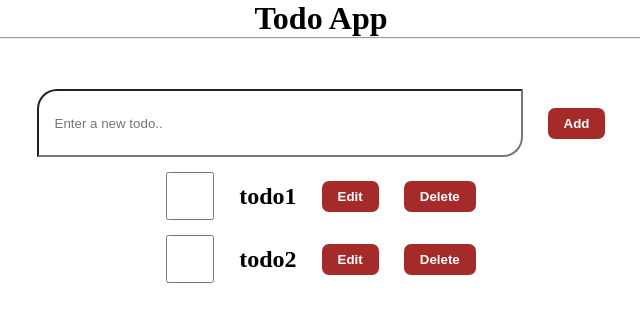
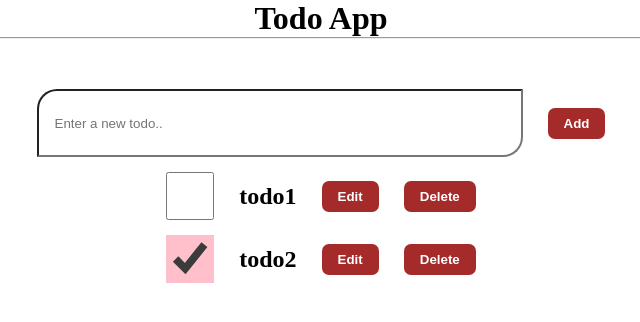
Before and after one commit to chandra-12-sinha/Todo_App, a React (Vite) app: page / in a window 1280 px wide. Shown: the top 322 px of the page, without its empty margins (319-959 px from the left). Built offline with nearby package versions, Linux system fonts and the light colour scheme.

Commit message:
added some props and some function in todo file

```diff
--- a/src/App.jsx
+++ b/src/App.jsx
@@ -6,7 +6,7 @@ import TodoList from './Components/TodoList/TodoList'
 function App() {
   const[list, setList] = useState([
     { id:1, todoData: 'todo1', finished: false},
-    { id:2, todoData: 'todo2', finished: false},
+    { id:2, todoData: 'todo2', finished: true},
 
 
   ])
@@ -17,7 +17,7 @@ function App() {
         <AddTodo updateList={(todo)=> setList([
           ...list,{id: list.length +1, todoData:todo, finished:false}
         ])}/>
-    <TodoList list={list}/>
+    <TodoList list={list} setList={setList}/>
     </div>
   )
 }
--- a/src/Components/Todo/Todo.jsx
+++ b/src/Components/Todo/Todo.jsx
@@ -1,11 +1,17 @@
+import { useState } from "react"
 import "./Todo.css"
-function Todo({todoData}) {
+function Todo({todoData, isFinished, changeFinished}) {
+  const[finished, setFinished] = useState(isFinished)
   return (
     <div className="todo-wrapper">
-      <input type="checkbox" />
-    <h2>
-        {todoData}
-      </h2>
+      <input type="checkbox"
+      checked={finished}
+      onChange={(e)=>{
+        setFinished(e.target.checked)
+        changeFinished(e.target.checked)
+      }}
+      />
+    <h2>   {todoData} </h2>
       <button>Edit</button>
       <button>Delete</button>
     </div>
```
